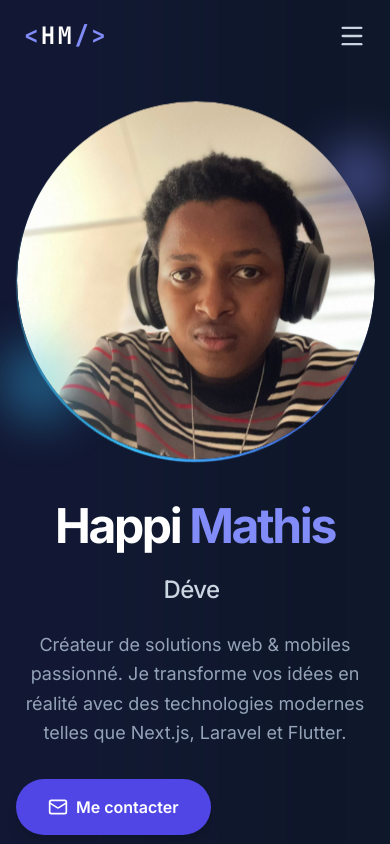
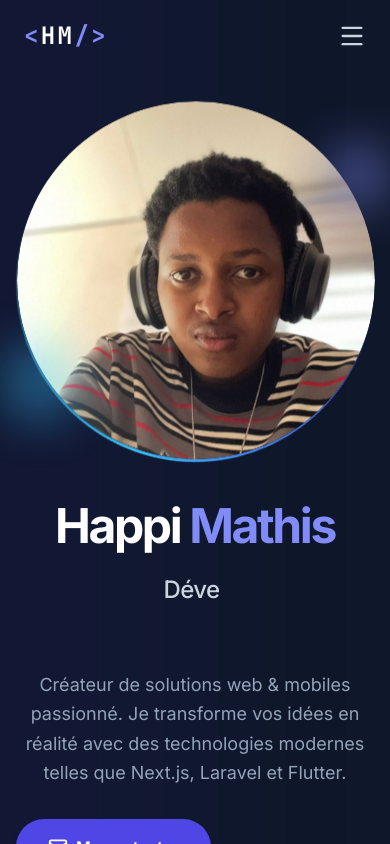
Before and after one commit to kenwayhappi/nextjs-tailwindcss-portfolio-main, a Next.js app: page / in a window 390 px wide. Shown: the top 844 px of the page. Built offline with nearby package versions, Linux system fonts and the light colour scheme.

Commit message:
ameliorer hero

```diff
--- a/components/sections/Hero.jsx
+++ b/components/sections/Hero.jsx
@@ -40,9 +40,9 @@ const Hero = () => {
 					<h1 className="text-5xl md:text-7xl font-bold tracking-tighter mb-4 text-white">
 						Happi <span className="text-primary-400">Mathis</span>
 					</h1>
-					<h2 className="text-2xl md:text-4xl text-slate-300 font-medium mb-6 h-10">
+					<h2 className="text-2xl md:text-4xl text-slate-300 font-medium mb-6 min-h-[80px] md:min-h-[48px] leading-snug">
 						{texts[textIndex].substring(0, subIndex)}
-						<span className="animate-ping inline-block w-[3px] h-8 bg-primary-400 ml-1 translate-y-1"></span>
+						<span className="animate-ping inline-block w-[3px] h-8 md:h-10 bg-primary-400 ml-1 translate-y-1"></span>
 					</h2>
 					<p className="text-lg text-slate-400 mb-8 max-w-xl leading-relaxed">
 						Créateur de solutions web & mobiles passionné. Je transforme vos idées en réalité avec des technologies modernes telles que Next.js, Laravel et Flutter.
```
